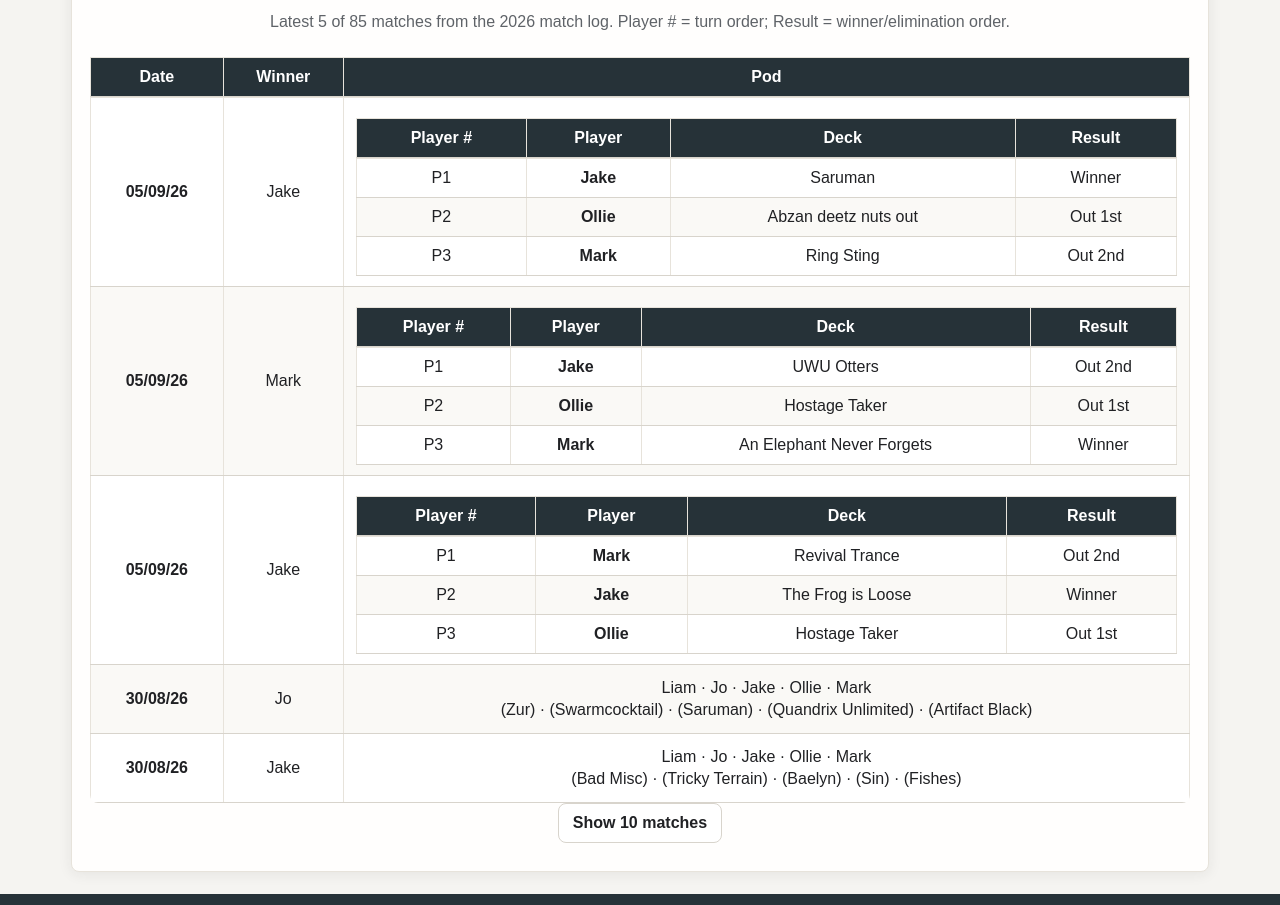
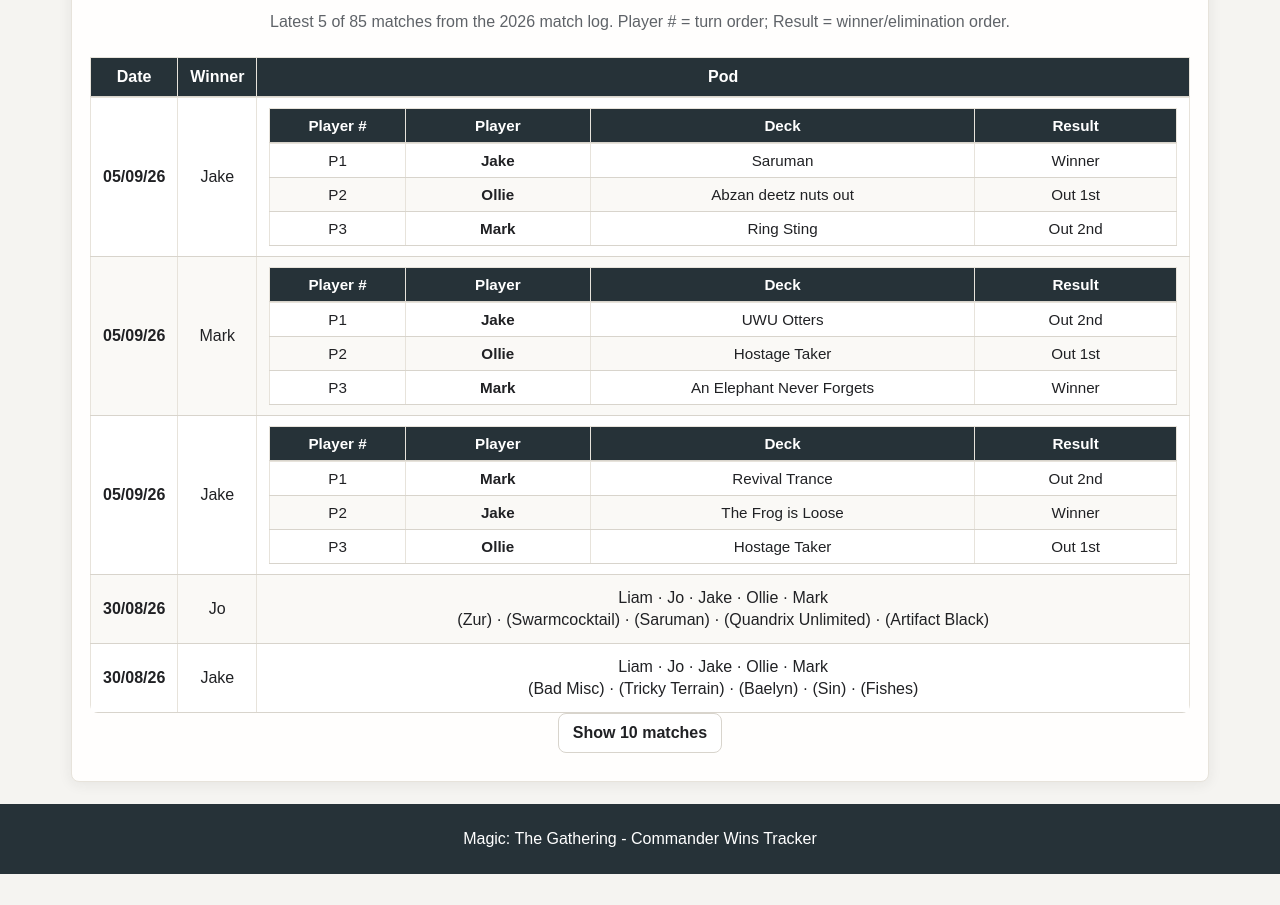
Before and after one commit to markglynnejones/markglynnejones.github.io, a website: page index.html in a window 1280 px wide. Shown: the part 1373-2278 px from the top of the page. After the commit the page ends 2247 px from the top, so only its background shows below. Drawn offline with Linux system fonts and the light colour scheme; no server answers.

Commit message:
Style recent match detail tables

```diff
--- a/styles/matches.css
+++ b/styles/matches.css
@@ -51,3 +51,47 @@
 .recent-pod p {
   margin: 4px 0;
 }
+
+.recent-pod-table {
+  width: 100%;
+  min-width: 0;
+  margin: 0;
+  table-layout: fixed;
+  font-size: 0.95rem;
+}
+
+.recent-pod-table th,
+.recent-pod-table td {
+  padding: 8px 10px;
+  vertical-align: middle;
+  text-align: center;
+}
+
+.recent-pod-table th:first-child,
+.recent-pod-table td:first-child {
+  width: 14%;
+  white-space: nowrap;
+}
+
+.recent-pod-table th:nth-child(2),
+.recent-pod-table td:nth-child(2) {
+  width: 20%;
+}
+
+.recent-pod-table th:nth-child(3),
+.recent-pod-table td:nth-child(3) {
+  width: 44%;
+  overflow-wrap: anywhere;
+}
+
+.recent-pod-table th:last-child,
+.recent-pod-table td:last-child {
+  width: 22%;
+  white-space: nowrap;
+}
+
+.recent-pod-table tbody th {
+  background: inherit;
+  color: inherit;
+  font-weight: 600;
+}
```
